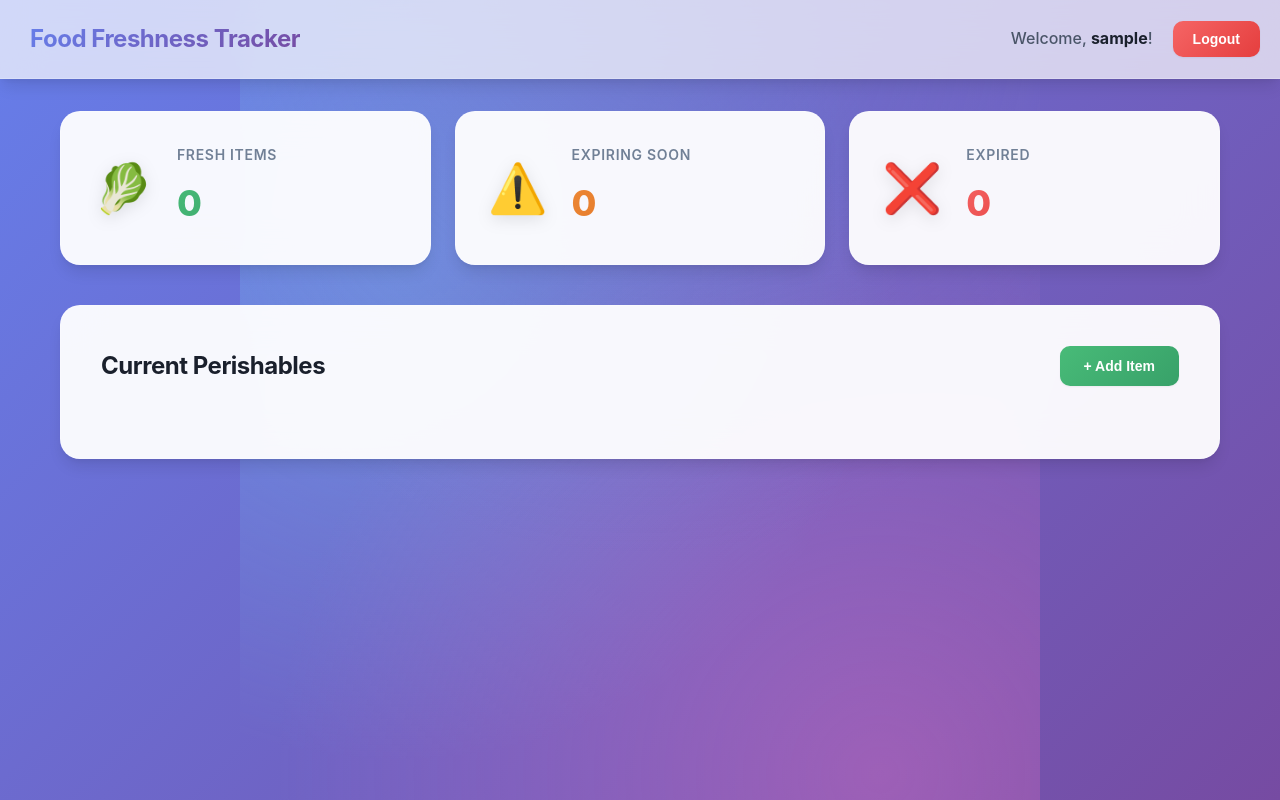
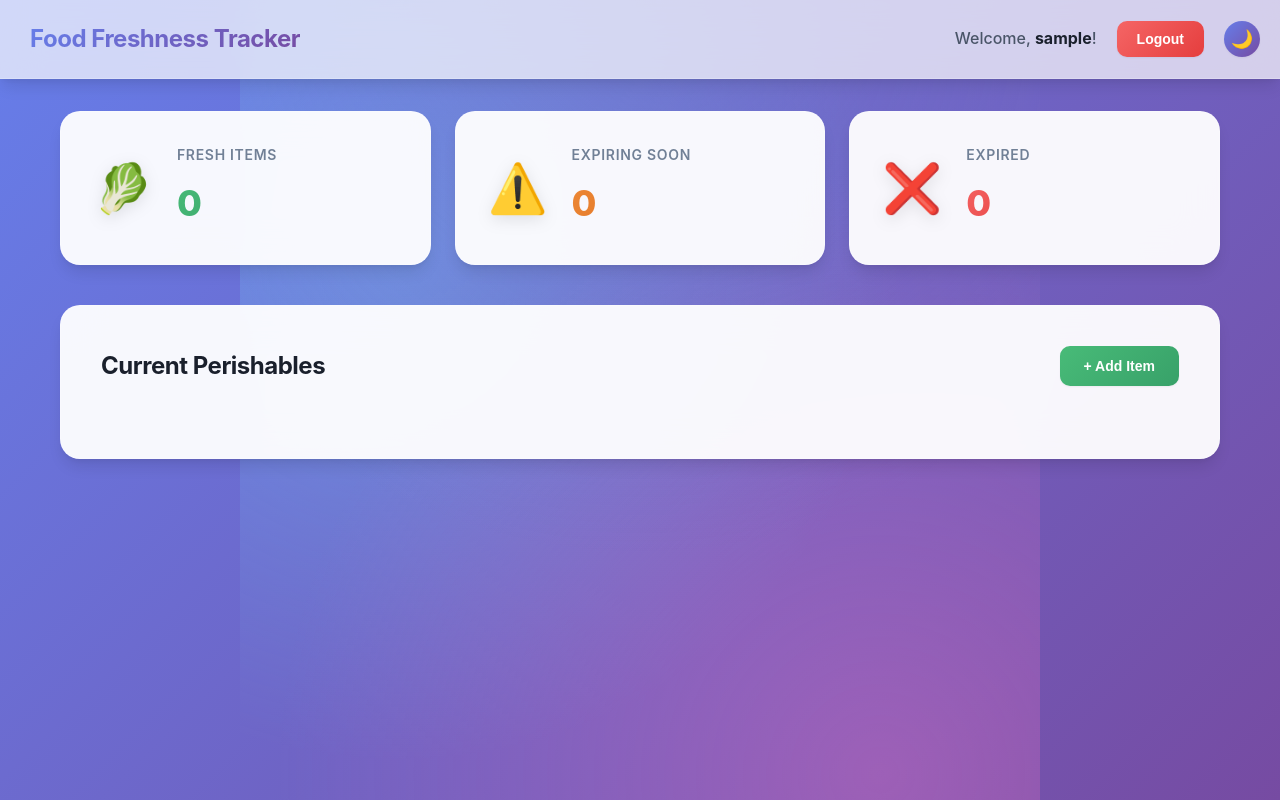
Before and after one commit to Sat-14/cc, a plain HTML site: page frontend/home.html in a window 1280 px wide. Drawn offline with Linux system fonts and the light colour scheme; no server answers; sample sign-in values are in the browser's storage.

Commit message:
Update home.html

```diff
--- a/frontend/home.html
+++ b/frontend/home.html
@@ -13,12 +13,13 @@
             <div class="nav-right">
                 <span id="welcomeMessage">Welcome, <span id="userName"></span>!</span>
                 <button class="btn-logout" onclick="logout()">Logout</button>
+                <button id="darkModeToggle">🌙</button>
+
             </div>
         </div>
     </nav>
 
     <div class="dashboard-container">
-        <!-- Summary Cards -->
         <div class="summary-section">
             <div class="summary-card fresh">
                 <div class="card-icon">🥬</div>
@@ -43,7 +44,6 @@
             </div>
         </div>
 
-        <!-- Main Content -->
         <div class="main-content">
             <div class="content-header">
                 <h2>Current Perishables</h2>
@@ -51,12 +51,10 @@
             </div>
 
             <div id="itemsList" class="items-grid">
-                <!-- Items will be dynamically loaded here -->
-            </div>
+                </div>
         </div>
     </div>
 
-    <!-- Add Item Modal -->
     <div id="addItemModal" class="modal hidden">
         <div class="modal-content">
             <div class="modal-header">
```
